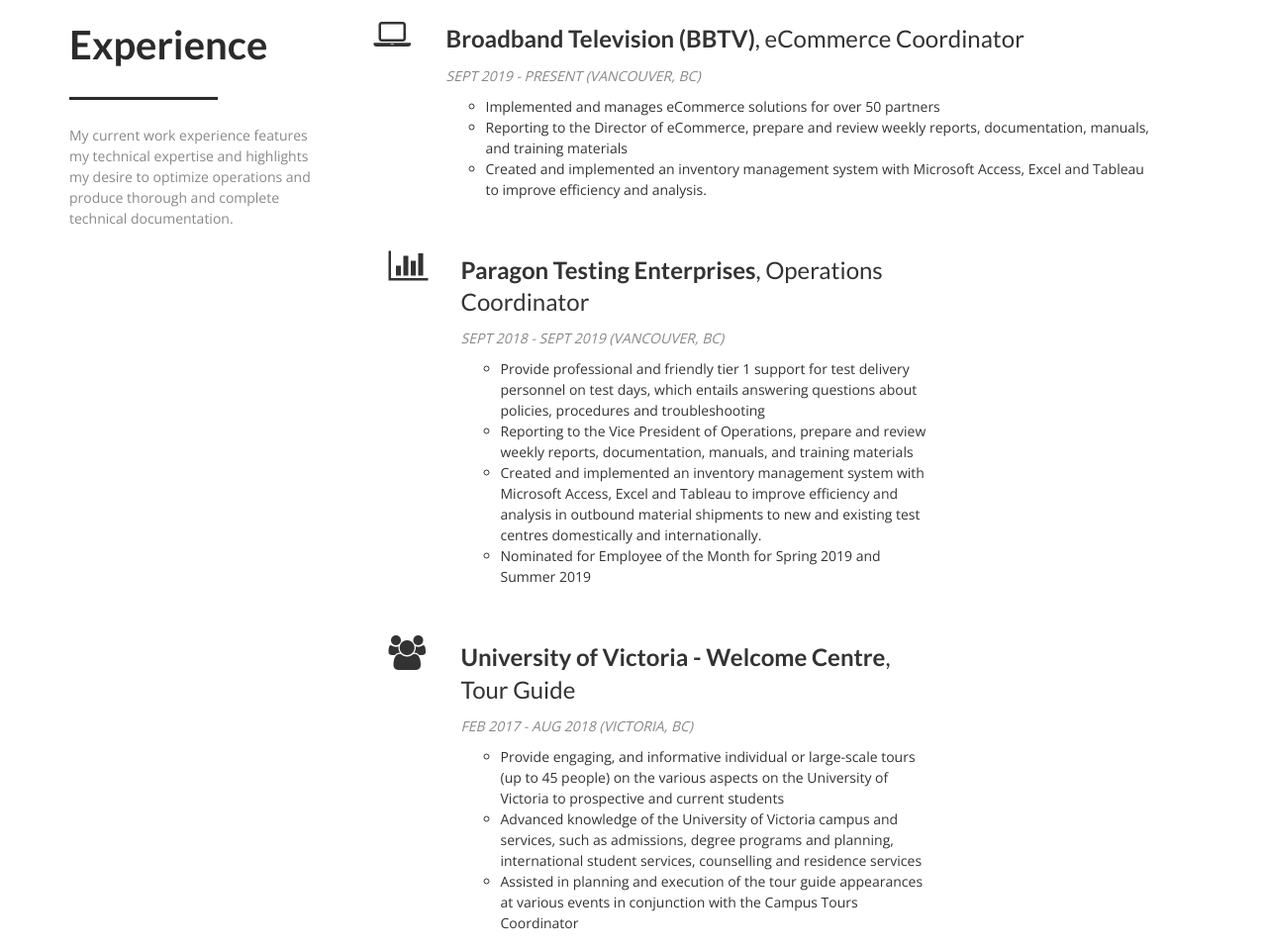
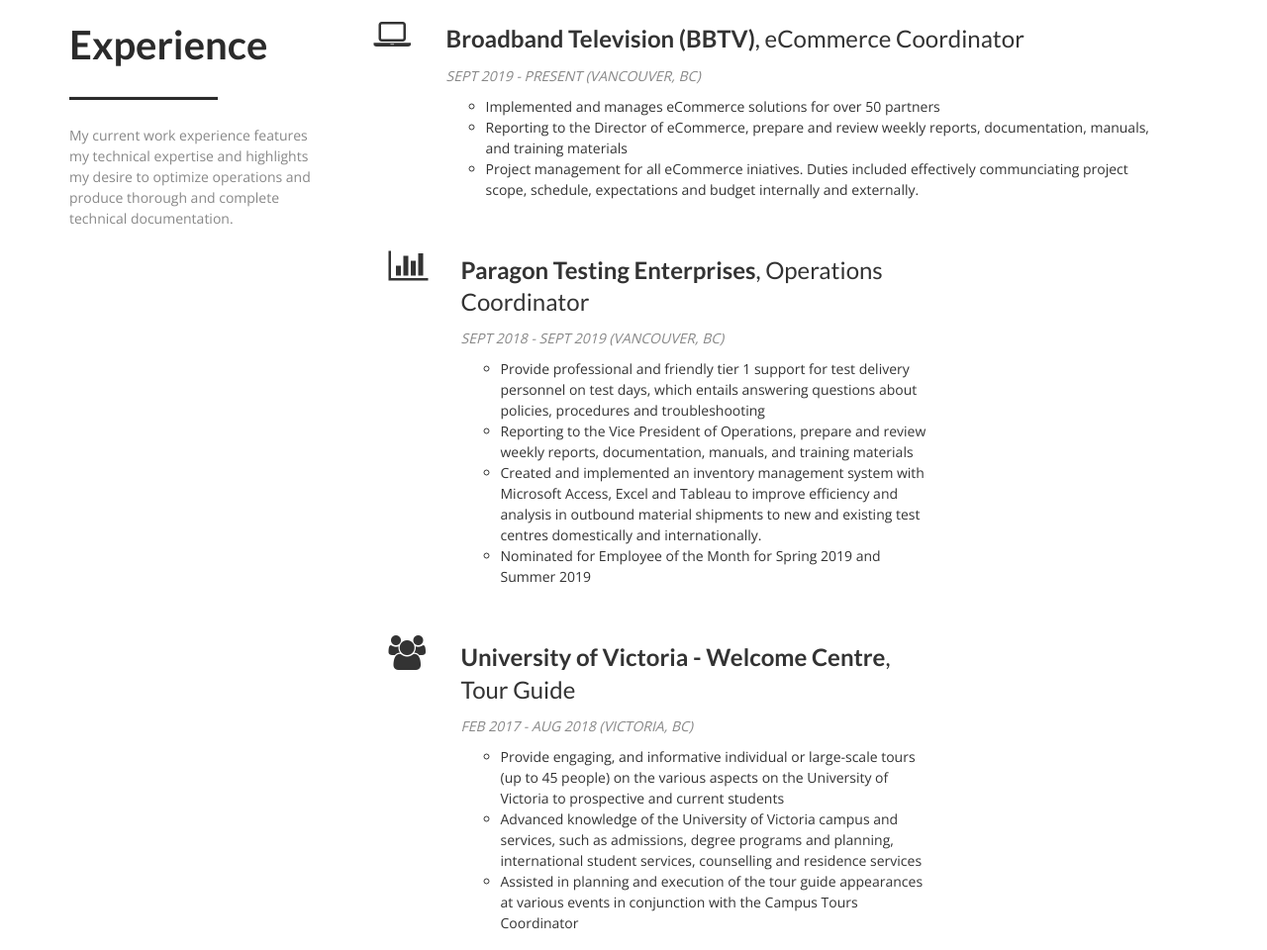
Before and after one commit to jasmineyadeta/jasmineyadeta.github.io, a plain HTML site: page index.html in a window 1280 px wide. Shown: the part 1047-2007 px from the top of the page at 99% size. Drawn offline with nearby package versions, Linux system fonts and the light colour scheme.

Commit message:
minor additions
yuh x2

```diff
--- a/index.html
+++ b/index.html
@@ -146,7 +146,7 @@
                 <ul>
                   <li type = "circle"> Implemented and manages eCommerce solutions for over 50 partners</li>
                   <li type = "circle"> Reporting to the Director of eCommerce, prepare and review weekly reports, documentation, manuals, and training materials </li>
-                  <li type = "circle"> Created and implemented an inventory management system with Microsoft Access, Excel and Tableau to improve efficiency and analysis. </li>
+                  <li type = "circle"> Project management for all eCommerce iniatives. Duties included effectively communciating project scope, schedule, expectations and budget internally and externally. </li>
                   </p>
               </ul>
             </div>
```
